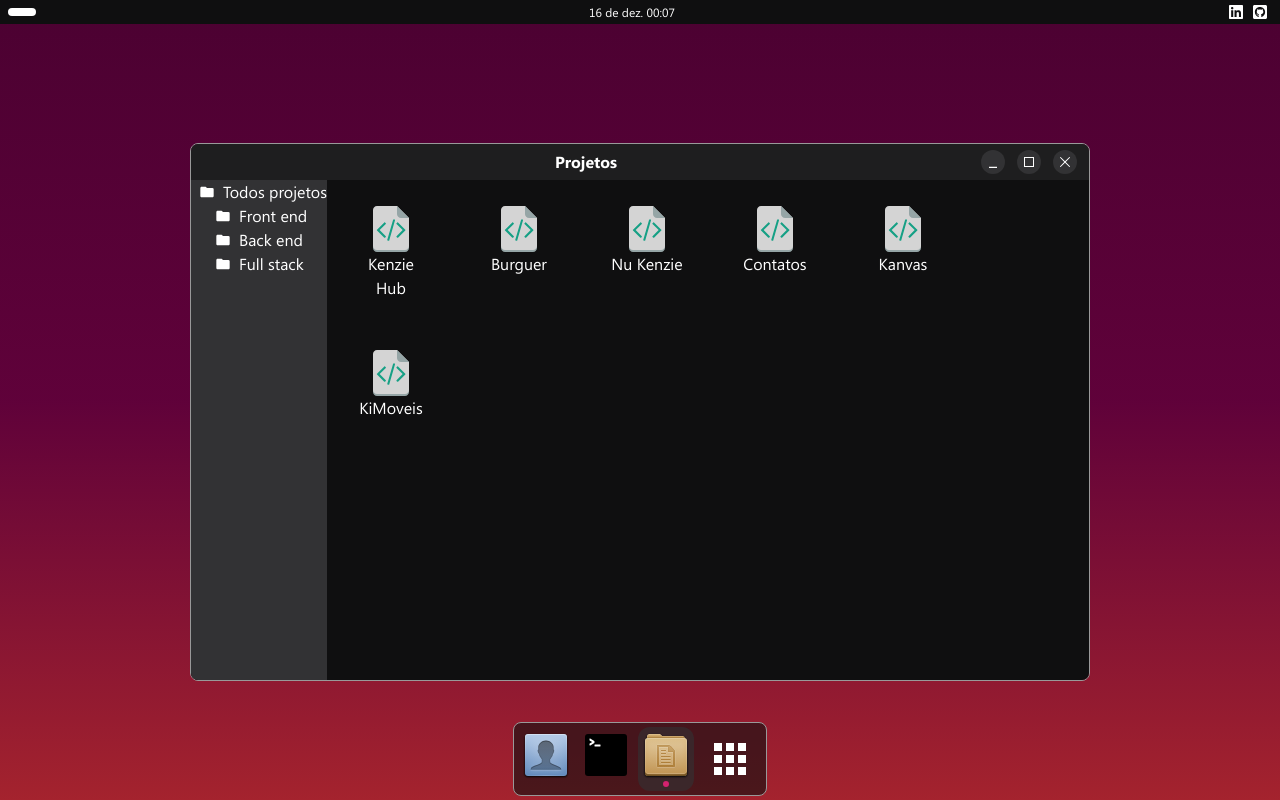
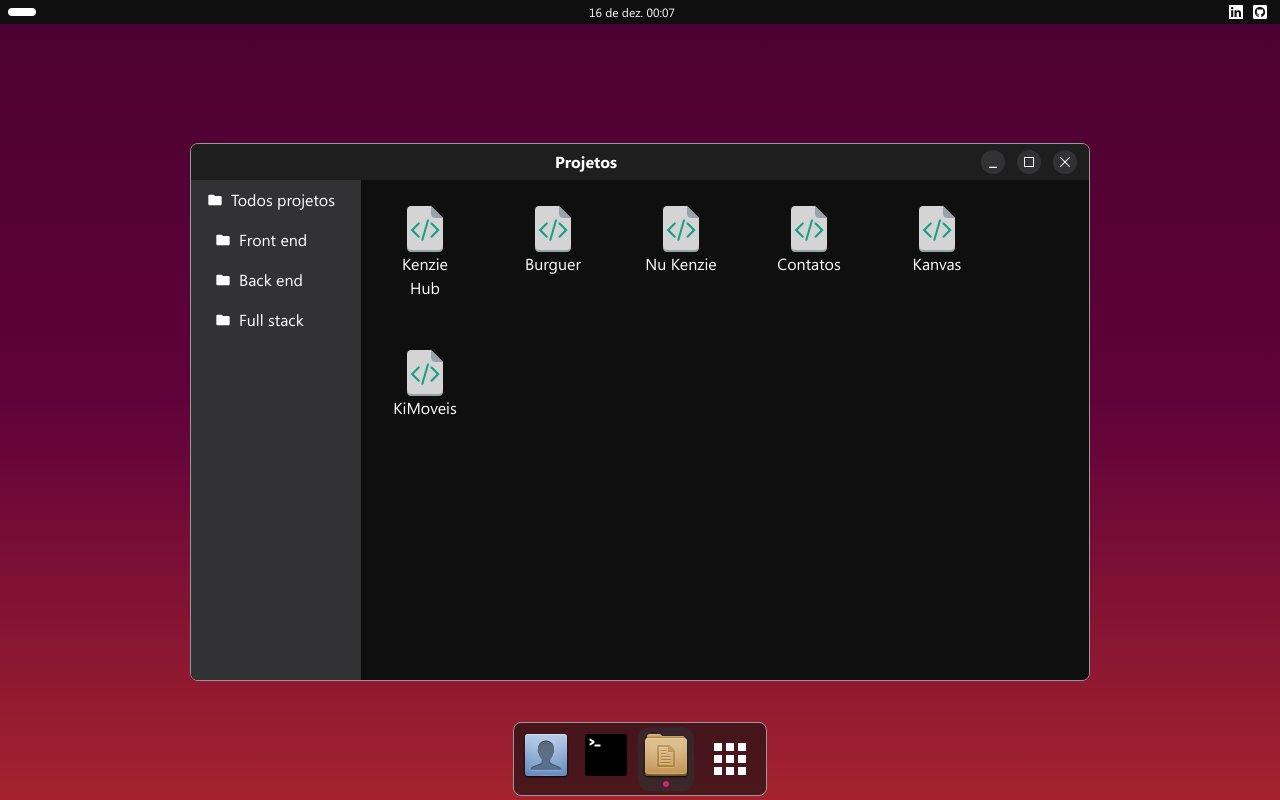
Before and after one commit to gstvcampos/portfolio, a Next.js app: page /projetos in a window 1280 px wide. Built offline with nearby package versions, Linux system fonts and the light colour scheme.

Commit message:
fix: classname

```diff
--- a/src/components/Buttons/FilterCategoryBtn.tsx
+++ b/src/components/Buttons/FilterCategoryBtn.tsx
@@ -18,7 +18,7 @@ export default function FilterCategoryBtn({
   return (
     <button
       onClick={() => setCategory(filter)}
-      className={`min-w-[170px]·p-2·hover:bg-focus-1·focus:bg-focus-3 ${className}`}
+      className={`min-w-[170px] p-2 hover:bg-focus-1 focus:bg-focus-3 ${className}`}
     >
       <span className="flex items-center">
         <span className="mx-2">
```
